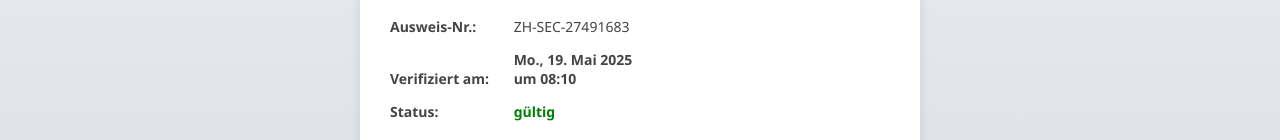
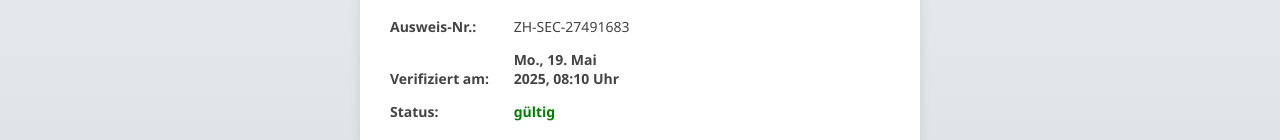
Before and after one commit to IDverification/Test-1, a plain HTML site: page index.html in a window 1280 px wide. Shown: the part 436-576 px from the top of the page. Drawn offline with Linux system fonts and the light colour scheme.

Commit message:
Update index.html

```diff
--- a/index.html
+++ b/index.html
@@ -138,17 +138,26 @@
   </div>
 
   <script>
-    const options = {
+    const now = new Date();
+
+    // Datum formatieren (z. B. Mo., 20. Mai 2025)
+    const dateOptions = {
       weekday: 'short',
       day: '2-digit',
       month: 'long',
-      year: 'numeric',
+      year: 'numeric'
+    };
+    const date = new Intl.DateTimeFormat('de-CH', dateOptions).format(now);
+
+    // Uhrzeit formatieren (z. B. 10:38)
+    const timeOptions = {
       hour: '2-digit',
       minute: '2-digit'
     };
-    const now = new Date();
-    const formatter = new Intl.DateTimeFormat('de-CH', options);
-    document.getElementById("timestamp").innerText = formatter.format(now);
+    const time = new Intl.DateTimeFormat('de-CH', timeOptions).format(now);
+
+    // Ergebnis einfügen
+    document.getElementById("timestamp").innerText = `${date}, ${time} Uhr`;
   </script>
 
 </body>
```
